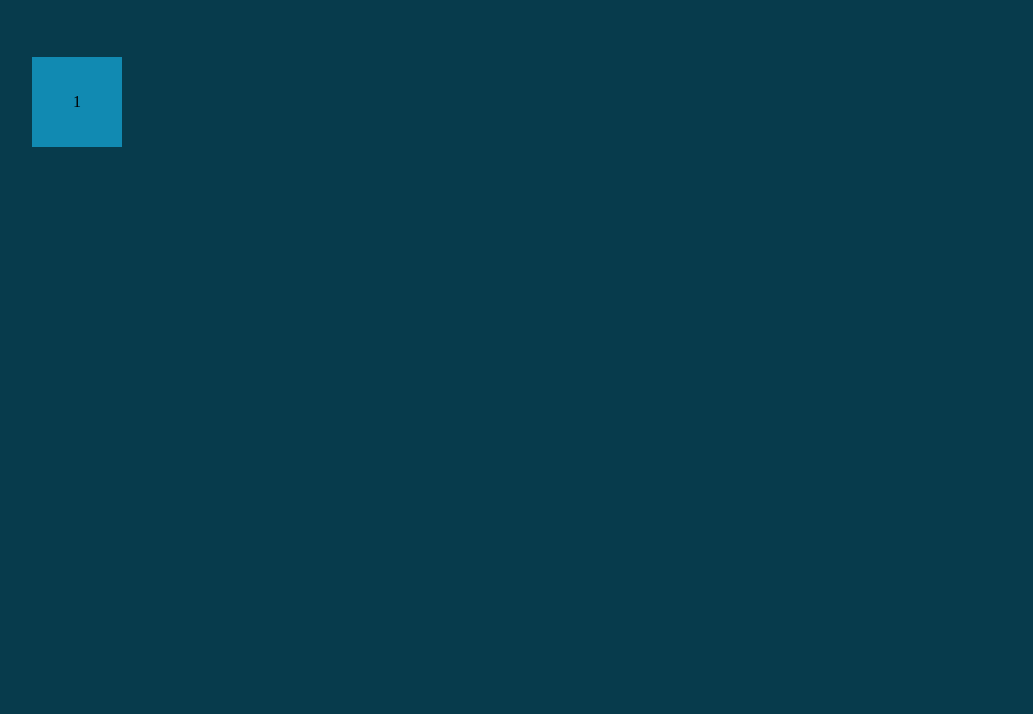
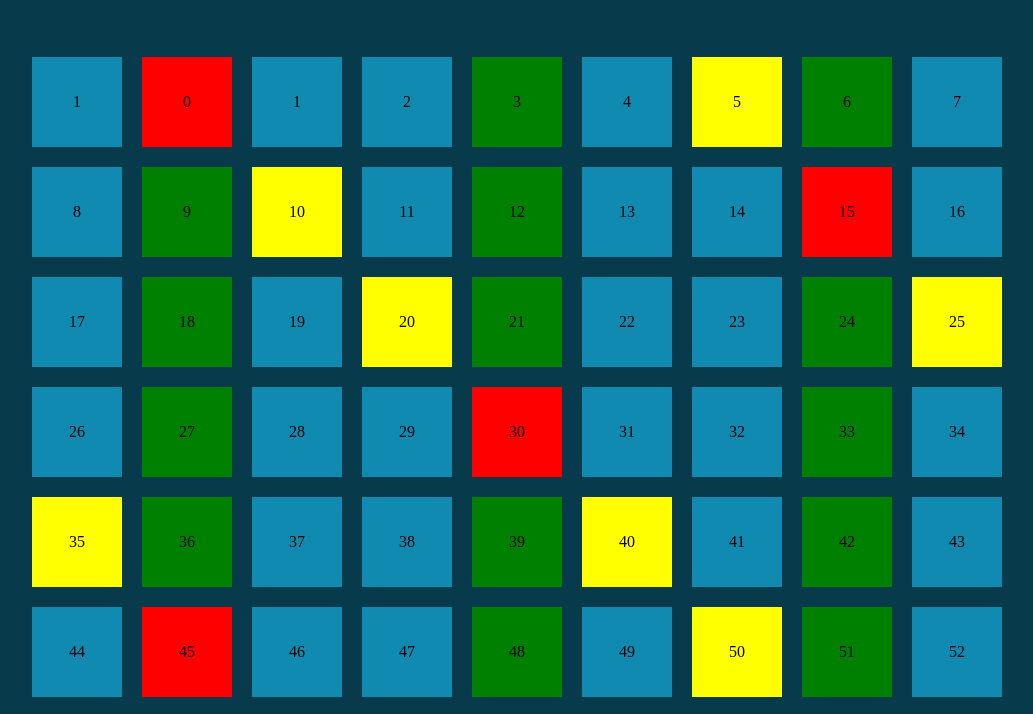
Before and after one commit to AlessandroImpact/js-fizzbuzzdom, a plain HTML site: page index.html in a window 1280 px wide. Shown: the part 77-791 px from the top of the page, without its empty margins (118-1151 px from the left). Drawn offline with Linux system fonts and the light colour scheme.

Commit message:
completato ciclo if e interazione con colori

```diff
--- a/index.html
+++ b/index.html
@@ -24,7 +24,7 @@
 
 
 
-    <script type="text/javascript" src="main2.js"></script>
+    <script type="text/javascript" src="main.js"></script>
 
 </body>
 </html>
--- a/main.js
+++ b/main.js
@@ -12,6 +12,10 @@ for(let i=0; i<=1000;i++) {
 
         containerElement.innerHTML += "<div class='box yellow'>" + i +" </div>";
 
-    }else if (i%3 == 0 && i%5 !=0)
+    }else if (i%3 == 0 && i%5 !=0) {
     containerElement.innerHTML += "<div class='box green'>" + i +" </div>";
+
+    }else {
+        containerElement.innerHTML += "<div class='box '>" + i +" </div>";
+    }
 }
--- a/style.css
+++ b/style.css
@@ -38,3 +38,15 @@ h1 {
     justify-content: center;
     background-color: #118ab2;
 }
+
+.green {
+    background-color: green;
+}
+
+.yellow {
+    background-color: yellow;
+}
+
+.red {
+    background-color: red;
+}
```
